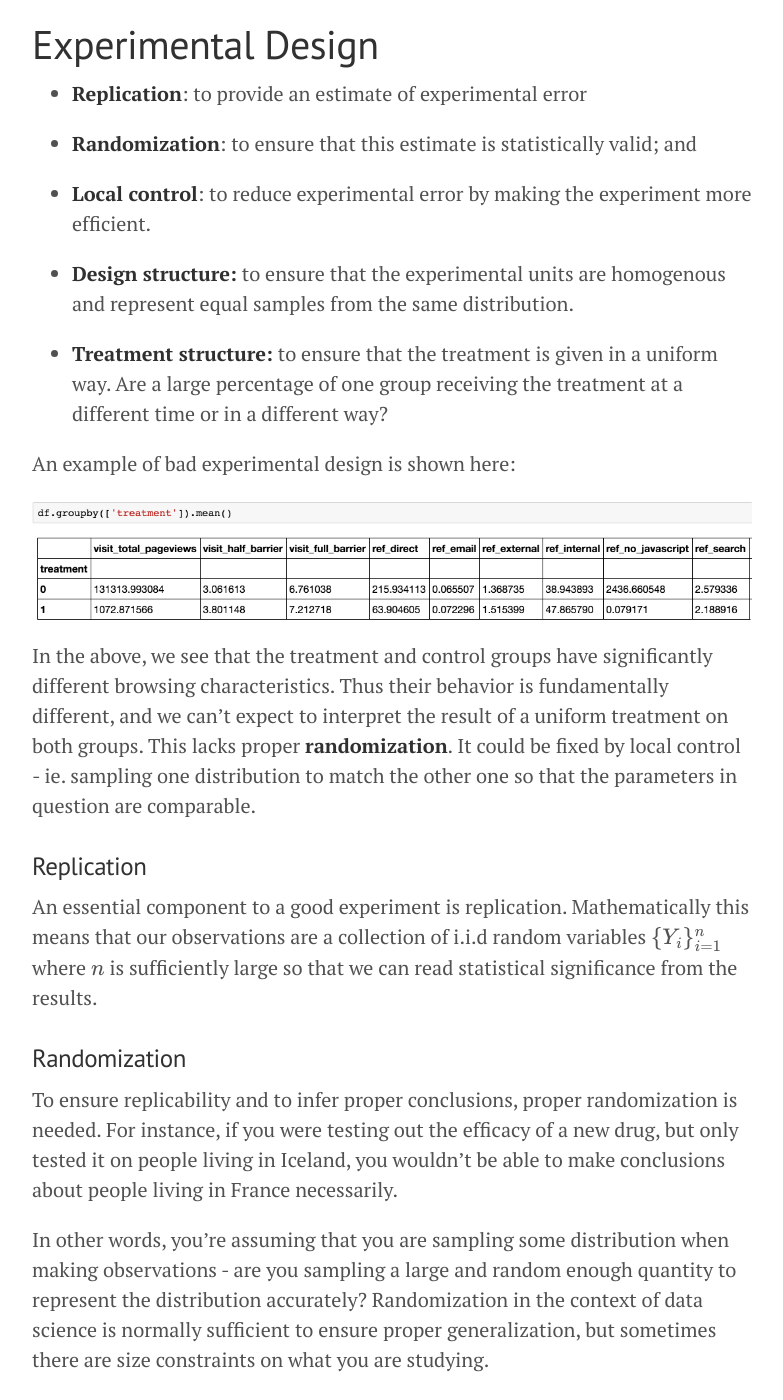
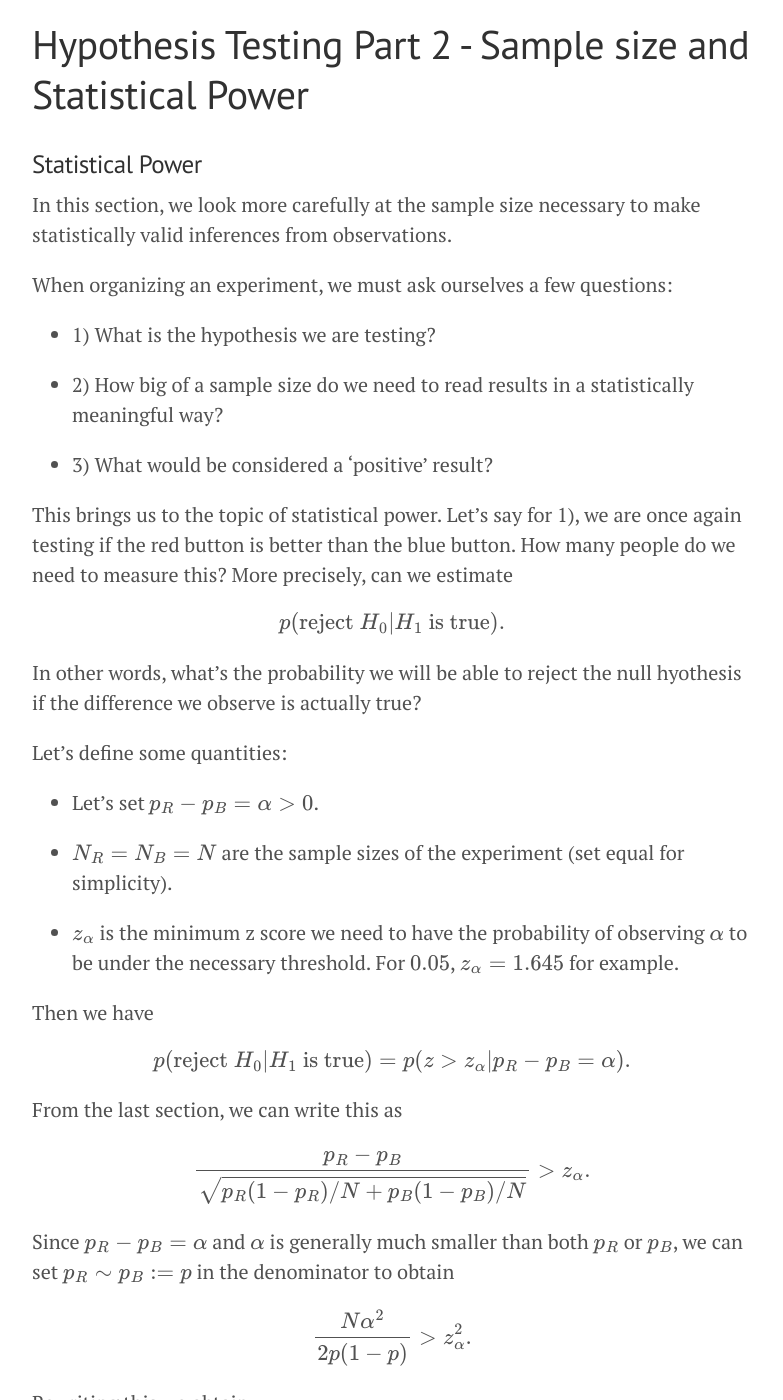
Before and after one commit to doriang102/doriang102.github.io, a Jekyll site: the page built from _posts/2017-06-10-hypothesis-testing-part-2-in-progress.md, in a window 1280 px wide and 1400 px high, scrolled down 275 px. Shown: the whole window, without its empty margins (248-1031 px from the left). Built offline with Jekyll 4.4.1, drawn with Linux system fonts in a browser that asks for light colours; our own code applies the rules of GitHub Pages for plain Markdown files; formulas are drawn with MathJax 3; some of the changed text lies outside the part shown.

Commit message:
Update 2017-06-10-hypothesis-testing-part-2-in-progress.md

```diff
--- a/_posts/2017-06-10-hypothesis-testing-part-2-in-progress.md
+++ b/_posts/2017-06-10-hypothesis-testing-part-2-in-progress.md
@@ -1,61 +1,7 @@
 
-# Experimental Design
+# Hypothesis Testing Part 2 - Sample size and Statistical Power
 
 
-- **Replication**: to provide an estimate of experimental error
-
-- **Randomization**: to ensure that this estimate is statistically valid; and
-
-- **Local control**: to reduce experimental error by making the experiment more efficient.
-
-- **Design structure:** to ensure that the experimental units are homogenous and represent equal samples from the same distribution.
-
-- **Treatment structure:** to ensure that the treatment is given in a uniform way. Are a large percentage of one group receiving the treatment at a different time or in a different way?
-
-An example of bad experimental design is shown here:
-
-![](/img/badexp.png?raw=true)
-
-In the above, we see that the treatment and control groups have significantly different browsing characteristics. Thus their behavior is fundamentally different, and we can't expect to interpret the result of a uniform treatment on both groups. This lacks proper **randomization**. It could be fixed by local control - ie. sampling one distribution to match the other one so that the parameters in question are comparable.
-
-
-### Replication
-
-An essential component to a good experiment is replication. Mathematically this means that our observations are a collection of i.i.d random variables $$\{Y_i\}_{i=1}^n$$ where $$n$$ is sufficiently large so that we can read statistical significance from the results.
-
-### Randomization
-
-To ensure replicability and to infer proper conclusions, proper randomization is needed. For instance, if you were testing out the efficacy of a new drug, but only tested it on people living in Iceland, you wouldn't be able to make conclusions about people living in France necessarily.
-
-In other words, you're assuming that you are sampling some distribution when making observations - are you sampling a large and random enough quantity to represent the distribution accurately? Randomization in the context of data science is normally sufficient to ensure proper generalization, but sometimes there are size constraints on what you are studying.
-
-A good example was the problem of delivering The New York Times newspaper to Starbucks restaurants - we wanted to try out several different models, but only had approximately 6k stores to choose from. When this is the case, we need to introduce local controls:
-
-### Local Control
-
-### Equality of Distributions
-
-
-## Frequentist Approach
-
- In the last post, we discussed how to test hypotheses from frequentist and Bayesian approaches. In this post we discuss how to properly design an experiment and interpret the results, trying to emphasize pitfalls that are likely to occur.
-
-
-Let's first define some quantities.
-
-### $$\alpha$$ value
-
-The threshold you choose your cut off at. More precisely,
-
-$$ p(\textrm{ reject }  H_0  \rvert H_0 \textrm{ is true } ),$$
-
-which is also known as a Type I error. For example, a significance level of 0.05 indicates a 5% risk of concluding that a difference exists when there is no actual difference.
-
-### P Value
-
-This is the probability of observing larger than or equal to the observed value when the null hypothesis is true, ie.
-
-$$ p(Y \geq Y_{\textrm{obs}} \rvert H_0 \textrm{ is true } )$$
 
 ### Statistical Power
 
@@ -85,9 +31,7 @@ Let's define some quantities:
 
 - $$z_{\alpha}$$ is the minimum z score we need to have the probability of observing $$\alpha$$ to be under the necessary threshold. For $$0.05$$, $$z_{\alpha}=1.645$$ for example.
 
-
 Then we have
-
 
 $$ p(\textrm{reject } H_0 \rvert H_1 \textrm{ is true}) = p(z > z_{\alpha} \rvert p_R-p_B = \alpha).$$
 
@@ -239,7 +183,7 @@ $$ \frac{1}{B(n_2+1,N-n_2-1)}\int_0^1 \Phi_{n_1}(p_1) p_2^{n_2} (1-p_2)^{N-n_2}
 
 Let's start off with an easier Lemma though.
 
-** Theorem 2:** _Let_
+**Theorem 2:** _Let_
 
 $$ \Phi_n(x) := \frac{\int_0^x p^n (1-p)^{N-n}}{\int_0^1 p^n (1-p)^{N-n}}. $$
 
```
